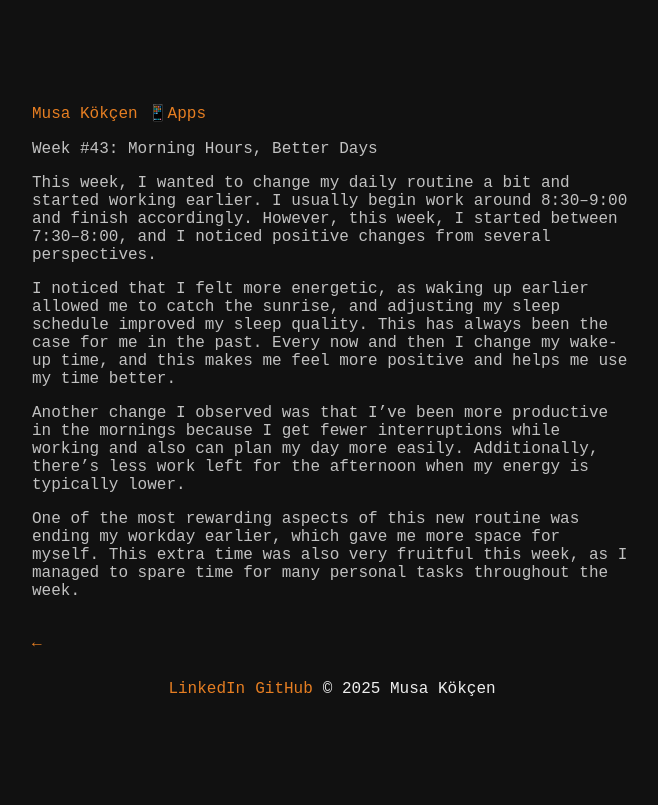
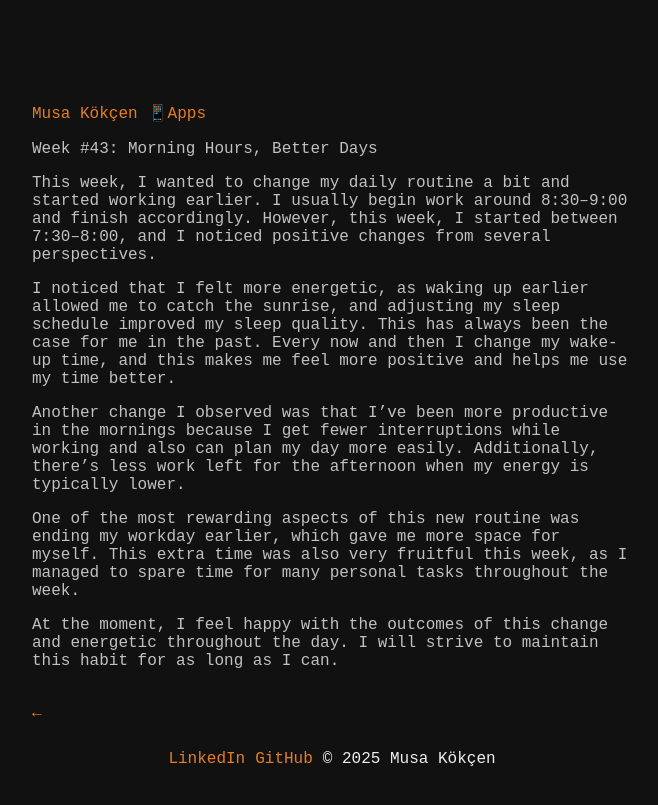
Before and after one commit to musakokcen/musakocen.github.io, a Jekyll site: the page built from _posts/2025-10-26-week43.md, in a window 1280 px wide. Shown: the top 805 px of the page, without its empty margins (308-966 px from the left). Built offline with Jekyll 4.4.1, drawn with Linux system fonts in a browser that asks for light colours.

Commit message:
update weeknote 43

```diff
--- a/_posts/2025-10-26-week43.md
+++ b/_posts/2025-10-26-week43.md
@@ -11,3 +11,5 @@ I noticed that I felt more energetic, as waking up earlier allowed me to catch t
 Another change I observed was that I’ve been more productive in the mornings because I get fewer interruptions while working and also can plan my day more easily. Additionally, there’s less work left for the afternoon when my energy is typically lower.
 
 One of the most rewarding aspects of this new routine was ending my workday earlier, which gave me more space for myself. This extra time was also very fruitful this week, as I managed to spare time for many personal tasks throughout the week.
+
+At the moment, I feel happy with the outcomes of this change and energetic throughout the day. I will strive to maintain this habit for as long as I can.
```
